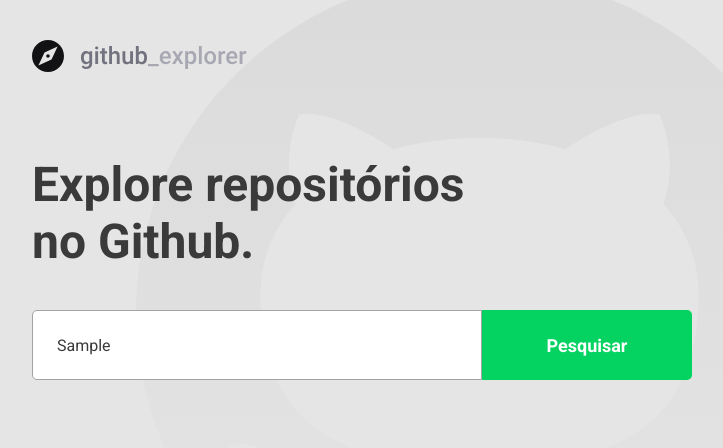
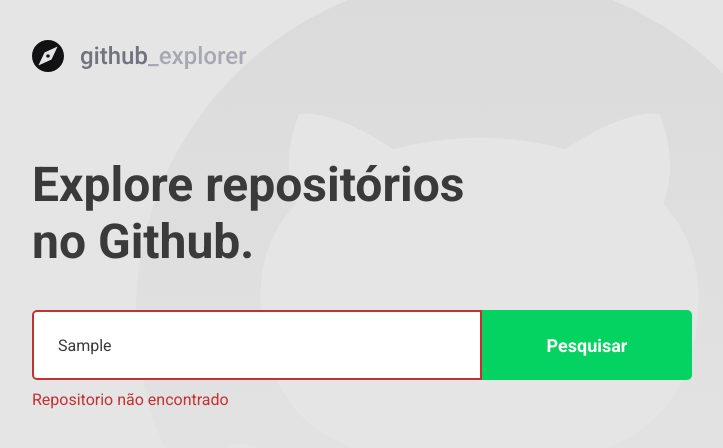
Before and after one commit to AurinoJunior/Github-explore, a React (Create React App) app: page / in a window 1280 px wide. Both pictures are taken after typing "Sample" into the empty fields and a click on the button "Pesquisar". Shown: the top 448 px of the page, without its empty margins (278-1001 px from the left). Built offline with nearby package versions, Linux system fonts and the light colour scheme; no server answers.

Commit message:
Add error message in the form

```diff
--- a/src/pages/Dashboard/DashboardStyles.ts
+++ b/src/pages/Dashboard/DashboardStyles.ts
@@ -10,6 +10,10 @@
 export const Form = styled.form`
   display: flex;
   margin-top: 40px;
+
+  .has-error {
+    border: solid 2px #c53030;
+  }
 
   input {
     flex: 1;
@@ -34,6 +38,11 @@
     height: 70px;
     width: 210px;
   }
+`
+export const Error = styled.span`
+  color: #c53030;
+  display: block;
+  margin-top: 10px;
 `
 
 export const Repositories = styled.div`
--- a/src/pages/Dashboard/index.tsx
+++ b/src/pages/Dashboard/index.tsx
@@ -3,7 +3,7 @@
 import githubApi from '../../services/githubApi'
 import logo from '../../assets/logo-github.svg'
 
-import { Title, Form, Repositories } from './DashboardStyles'
+import { Title, Form, Repositories, Error } from './DashboardStyles'
 
 interface Repository {
   id: number;
@@ -17,33 +17,52 @@
 }
 
 const Dashboard: React.FC = () => {
+  const [inputErr, setInputErr] = useState('')
   const [newRepo, setNewRepo] = useState('')
   const [repositories, setRepositories] = useState<Repository[]>([])
 
   async function handleAddRepository (event: FormEvent<HTMLFormElement>) {
     event.preventDefault()
 
-    const { data } = await githubApi.get(`repos/${newRepo}`)
+    if (!newRepo) {
+      setInputErr('Digite o autor/nome do repositorio')
+      return
+    }
 
-    const repository = data as Repository
+    try {
+      const { data } = await githubApi.get(`repos/${newRepo}`)
 
-    setRepositories([...repositories, repository])
-    setNewRepo('')
+      const repository = data as Repository
+
+      setRepositories([...repositories, repository])
+      setNewRepo('')
+      setInputErr('')
+    } catch (err) {
+      setInputErr('Repositorio não encontrado')
+    }
   }
 
   return (
     <>
       <img src={logo} alt='Logotipo github explore'/>
       <Title>Explore repositórios no Github.</Title>
-      <Form action="" onSubmit={handleAddRepository}>
+      <Form
+        action=""
+        onSubmit={handleAddRepository}
+      >
         <input
+          className={inputErr ? 'has-error' : ''}
+          onChange={(e) => setNewRepo(e.target.value)}
+          placeholder='Digite o nome do repositorio'
           type='text'
           value={newRepo}
-          onChange={(e) => setNewRepo(e.target.value)}
-          placeholder='Digite o nome do repositorio'
         />
         <button type="submit">Pesquisar</button>
       </Form>
+
+      {inputErr &&
+        <Error>{inputErr}</Error>
+      }
 
       <Repositories>
         {repositories.map(repository => (
```
